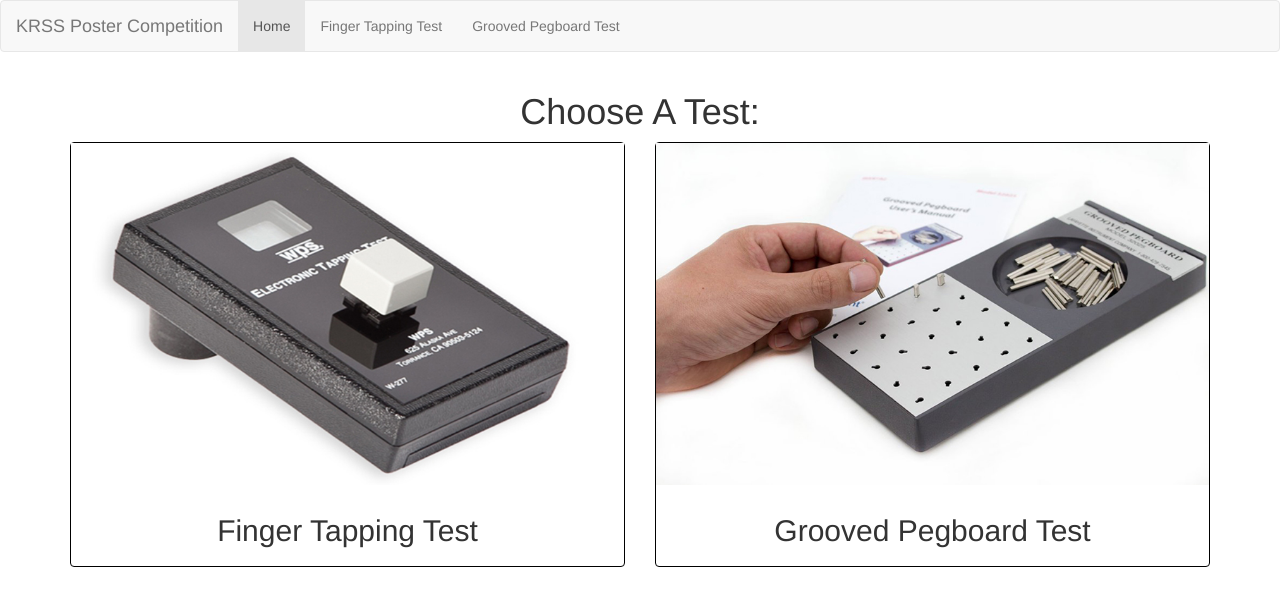
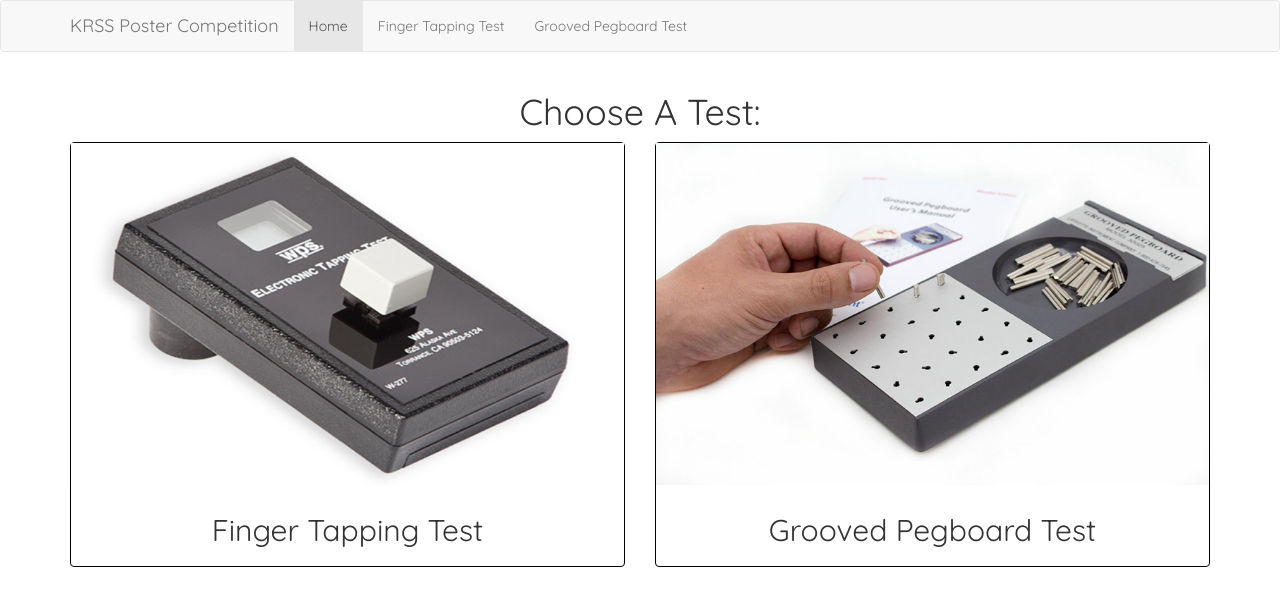
Before and after one commit to DanielHZhang/neuropsych, a plain HTML site: page index.html in a window 1280 px wide. Drawn offline with nearby package versions, Linux system fonts and the light colour scheme.

Commit message:
wow dude

```diff
--- a/index.css
+++ b/index.css
@@ -1,5 +1,6 @@
 body {
     text-align: center;
+    font-family: 'Quicksand', sans-serif;
 }
 
 .thumbnail img {
--- a/index.html
+++ b/index.html
@@ -25,7 +25,7 @@
 </head>
 <body>
 <nav class="navbar navbar-default">
-    <div class="container-fluid">
+    <div class="container">
         <!-- Brand and toggle get grouped for better mobile display -->
         <div class="navbar-header">
             <button type="button" class="navbar-toggle collapsed" data-toggle="collapse"
```
Also changed, not shown: Finger_Tapping.html (+1 -1 lines), Grooved_Pegboard.html (+1 -1 lines).
